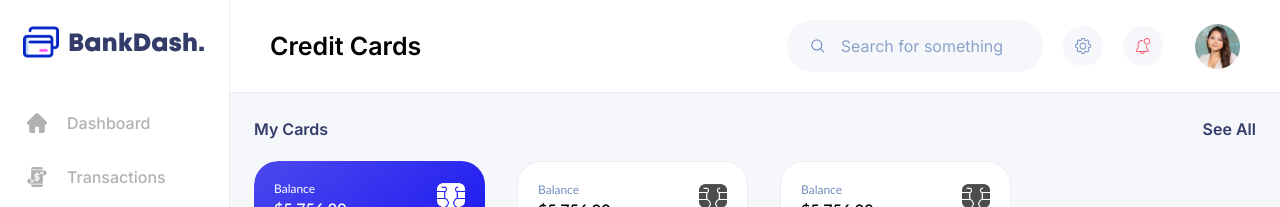
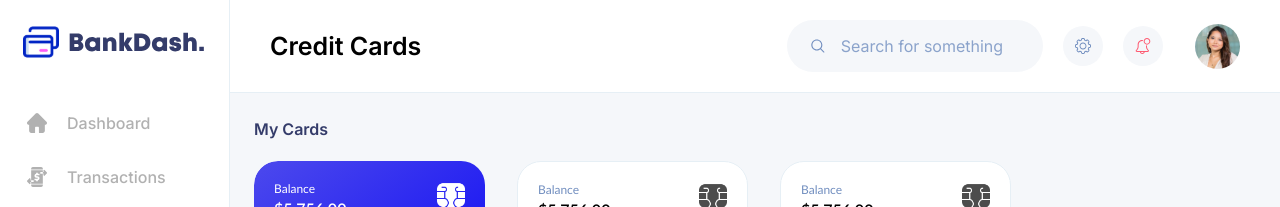
Before and after one commit to BazhenovYN/bankdash, a Next.js app: page /credit-cards in a window 1280 px wide. Shown: the top 207 px of the page. Built offline with nearby package versions, Linux system fonts and the light colour scheme.

Commit message:
fix: hide see-all link on credit-card page

```diff
--- a/src/app/(main)/credit-cards/page.tsx
+++ b/src/app/(main)/credit-cards/page.tsx
@@ -5,7 +5,7 @@ export default function CreditCardsPage() {
   return (
     <div className="grid auto-rows-auto grid-cols-3 gap-8">
       <div className="col-span-3">
-        <MyCards quantity={3} />
+        <MyCards quantity={3} hideSeeAllLink />
       </div>
       <div className="row-start-2">Card Expense Statistics</div>
       <div className="col-span-2">Card List</div>
--- a/src/components/my-cards/my-cards.tsx
+++ b/src/components/my-cards/my-cards.tsx
@@ -6,14 +6,15 @@ import { EmptyCard } from './empty-card';
 
 type Props = {
   quantity: number;
+  hideSeeAllLink?: boolean;
 };
 
-export async function MyCards({ quantity }: Readonly<Props>) {
+export async function MyCards({ quantity, hideSeeAllLink = false }: Readonly<Props>) {
   const userCards = await getUserCards();
   const displayedCards = extendArray(userCards, quantity);
 
   return (
-    <Container title="My cards" linkSeeAll="/credit-cards">
+    <Container title="My cards" linkSeeAll={hideSeeAllLink ? '' : '/credit-cards'}>
       <div className="flex gap-8">
         {displayedCards.map((card, index) => {
           if (card) {
```
